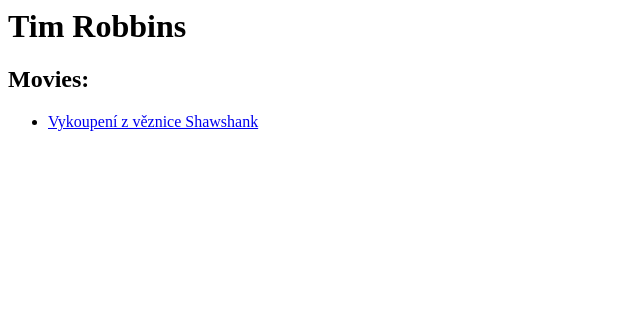
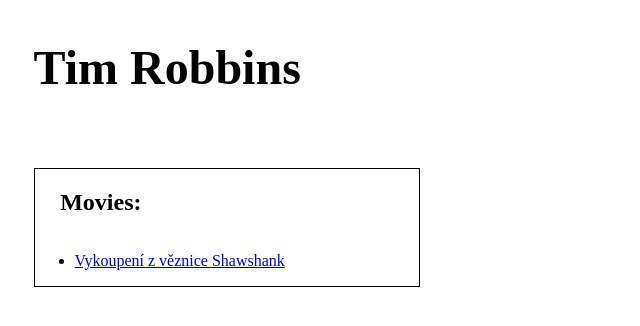
Before and after one commit to DKey96/best-csfd-movies-django-app, a Django app: page /actors/1/ in a window 1280 px wide. Shown: the top 326 px of the page, without its empty margins (0-640 px from the left). Run offline with Django 4.2, Linux system fonts and the light colour scheme; data comes from the database, SQL or seed files in the repository.

Commit message:
Add styling for Movie and Actor views

```diff
--- a/monitora_csfd_homework/app/templates/actor.html
+++ b/monitora_csfd_homework/app/templates/actor.html
@@ -1,8 +1,10 @@
-{% load static %}
+{% extends "base.html" %}
 
 {% block content %}
-<body>
+<div class="details-header">
     <h1>{{ actor.name }}</h1>
+</div>
+<div class="details-content">
     <h2>Movies:</h2>
     <ul>
         {% for movie in actor.movies.all %}
@@ -11,4 +13,5 @@
             <li>No movies found.</li>
         {% endfor %}
     </ul>
+</div>
 {% endblock %}
--- a/monitora_csfd_homework/app/templates/css/base.css
+++ b/monitora_csfd_homework/app/templates/css/base.css
@@ -38,6 +38,26 @@
     text-align: center;
 }
 
+.details-header {
+    display: flex;
+    width: 100vw;
+    height: 20vh;
+    font-size: 24px;
+    margin-left: 2vw
+}
+
+.details-content {
+    display: flex;
+    width: 30vw;
+    flex-direction: column;
+    margin-left: 2vw;
+    border: 1px solid;
+}
+
+.details-content h2 {
+    margin-left: 2vw;
+}
+
 .movies {
     width: 40vw;
     border: 1px solid;
```
Also changed, not shown: monitora_csfd_homework/app/templates/movie.html (+7 -3 lines).
